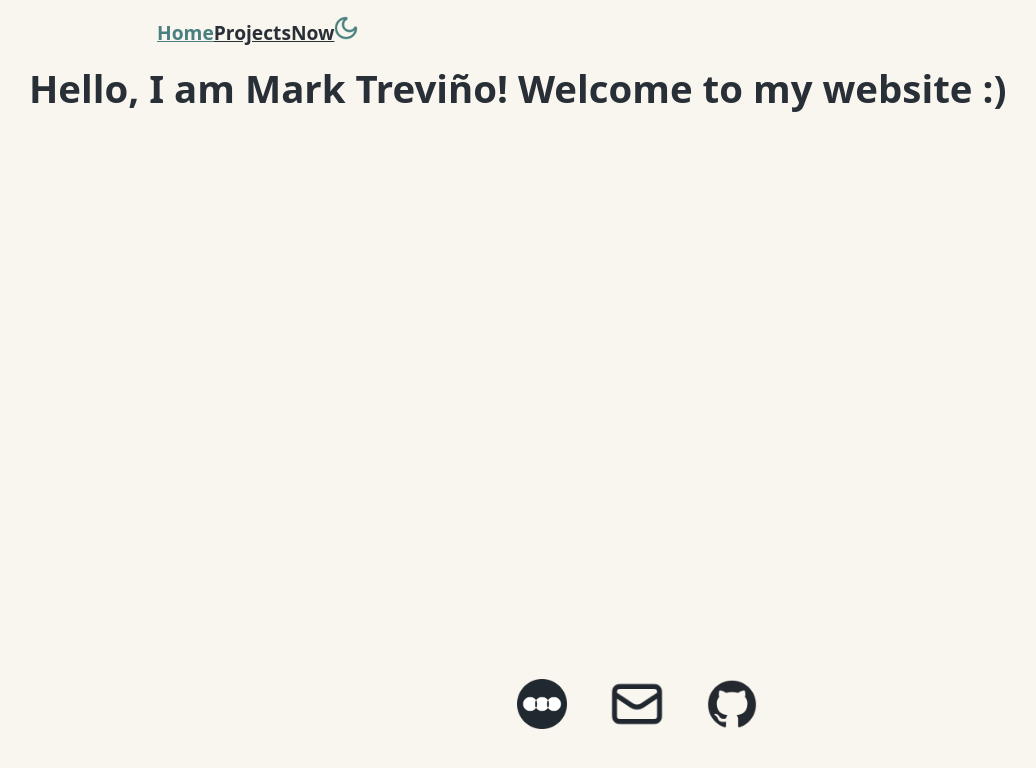
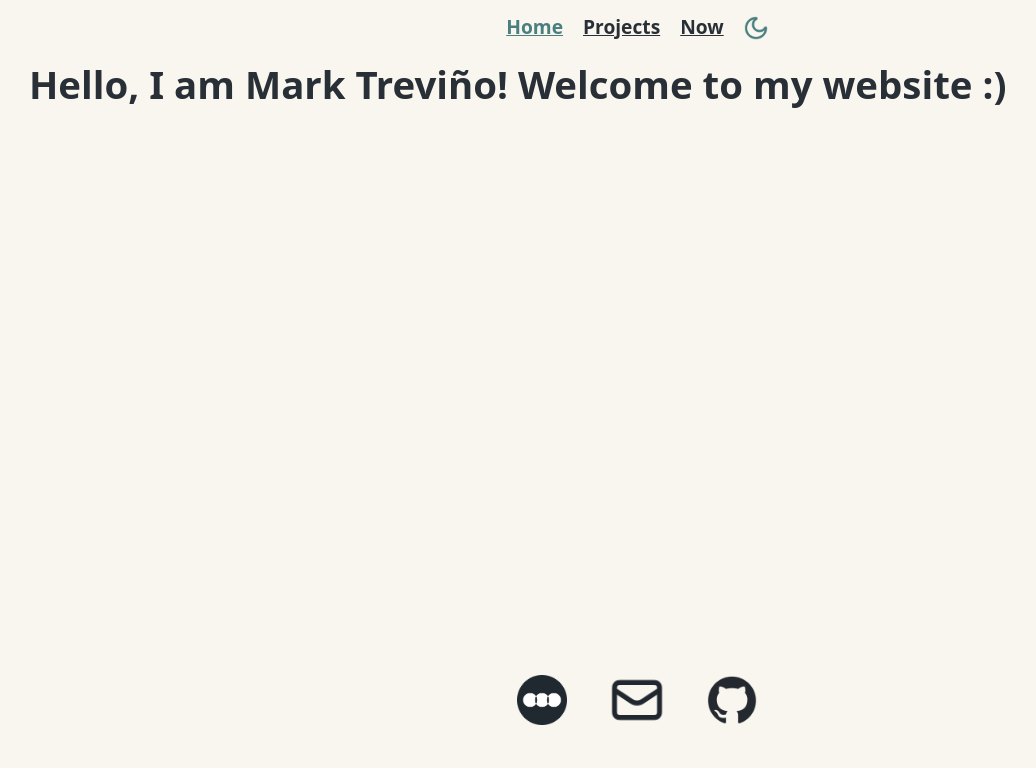
Before and after one commit to matrev/personal-website, a Next.js app: page / in a window 1280 px wide. Shown: the top 768 px of the page, without its empty margins (3-1039 px from the left). Built offline with nearby package versions, Linux system fonts and the light colour scheme.

Commit message:
update mobile nav

```diff
--- a/src/components/navbar.tsx
+++ b/src/components/navbar.tsx
@@ -13,30 +13,47 @@ export default function Navbar() {
     throw new Error('ThemeContext is undefined. Make sure NavBar is wrapped in ThemeProvider.');
   }
   const { theme, toggleTheme } = themeContext;
-  const [toggleMobileNav, setToggleMobileNav] = useState(false);
+  const [isMobileNavOpen, setIsMobileNavOpen] = useState(false);
 
   const toggleHamburgerButton = () => {
     const nav = document.querySelector('.nav-items');
     if (nav) {
       nav.classList.toggle('open');
     }
+    setIsMobileNavOpen(!isMobileNavOpen);
   }
+
 
   return (
     <header>
       <div className="nav-items">
-        <Link href="/" className={pathname === "/" ? 'selectedLink' : 'navLink'}>Home</Link>
-          <Link
-            href="/projects"
-            className={pathname.startsWith('/projects') ? 'selectedLink' : 'navLink'}
-          >Projects</Link>
-          <Link href="/now" className={pathname === "/now" ? 'selectedLink' : 'navLink'}>Now</Link>
-          <button className='themeToggleButton' onClick={toggleTheme}>
-            <Image src={`/${theme === 'dark' ? 'sun' : 'moon'}-svgrepo-com.png`} alt='test' width={24} height={24}/>
-          </button>
+        <Link
+          href="/"
+          className={pathname === "/" ? 'selectedLink' : 'navLink'}
+          onNavigate={toggleHamburgerButton}
+        >
+          Home
+        </Link>
+        <Link
+          href="/projects"
+          className={pathname.startsWith('/projects') ? 'selectedLink' : 'navLink'}
+          onNavigate={toggleHamburgerButton}
+        >
+          Projects
+        </Link>
+        <Link
+          href="/now"
+          className={pathname === "/now" ? 'selectedLink' : 'navLink'}
+          onNavigate={toggleHamburgerButton}
+        >
+          Now
+        </Link>
+        <button className='themeToggleButton' onClick={toggleTheme}>
+          <Image src={`/${theme === 'dark' ? 'sun' : 'moon'}-svgrepo-com.png`} alt='test' width={24} height={24} />
+        </button>
       </div>
       <button className="hamburger" onClick={toggleHamburgerButton}>
-        hamburger icon
+        <Image src={!isMobileNavOpen ? 'hamburger-svgrepo-com.png' : 'close-x-svgrepo-com.png'} alt='test' width={24} height={24} />
       </button>
     </header>
   );
--- a/src/styles/global.css
+++ b/src/styles/global.css
@@ -37,9 +37,8 @@ header {
   align-items: center;
 }
 
-a, a:hover, .selectedLink {
+a, a:hover {
   color: var(--highlighted-text);
-  font-weight: bold;
 }
 
 .showMoreButton {
@@ -82,15 +81,11 @@ a, a:hover, .selectedLink {
   align-self: center;
 }
 
-/* Show nav by default */
-/* header {
-  display: flex;
-  align-items: center;
-  gap: 20px;
-  transition: max-height 0.3s ease, opacity 0.3s ease;
-  max-height: 500px;
-  opacity: 1;
-} */
+.selectedLink {
+  color: var(--highlighted-text);
+  font-weight: bold;
+  align-self: center;
+}
 
 header {
   margin-top: 10px;
@@ -125,41 +120,28 @@ footer {
 .hamburger,
 .hamburger::before,
 .hamburger::after {
-  display: block;
   width: 1.5rem;
   /* height: 2px; */
-  background: #fff;
+  background: transparent;
+  border: none;
   position: relative;
-  transition: all .3s ease;
-}
-/*
-
-/*
-.hamburger::before,
-.hamburger::after {
-  content: "";
-  position: absolute;
-  left: 0;
+  /* transition: all .3s ease; */
 }
 
-.hamburger::before { top: -6px; }
-.hamburger::after  { top: 6px; } */
 /* For larger screens */
 @media (min-width: 768px) {
-  /* Show the toggle button */
+  header {
+    justify-content: center;
+  }
+
   .hamburger {
     display: none;
   }
-  /* .hamburger {
-    position: absolute;
-      top: 100%;
-      left: 0;
-      right: 0;
-      background: #34495e;
-      max-height: 0;
-      overflow: hidden;
-      transition: max-height .3s ease;
-  } */
+
+  .nav-items {
+    display: flex;
+    gap: 20px;
+  }
 }
 
 /* For smaller screens */
@@ -168,12 +150,17 @@ footer {
     display: none;
   }
 
+  header {
+    justify-content: flex-end;
+  }
+
   .nav-items.open {
     height: 100%;
     display: flex;
-    /* width: 0; */
+    width: 100%;
     position: fixed; /* Stay in place */
-    z-index: 1; /* Sit on top */
+    justify-content: center;
+    flex-direction: column;
     left: 0;
     top: 0;
     background-color: rgb(0,0,0); /* Black fallback color */
```
Also changed, not shown: public/close-x-svgrepo-com.png (added), public/hamburger-svgrepo-com.png (added).
